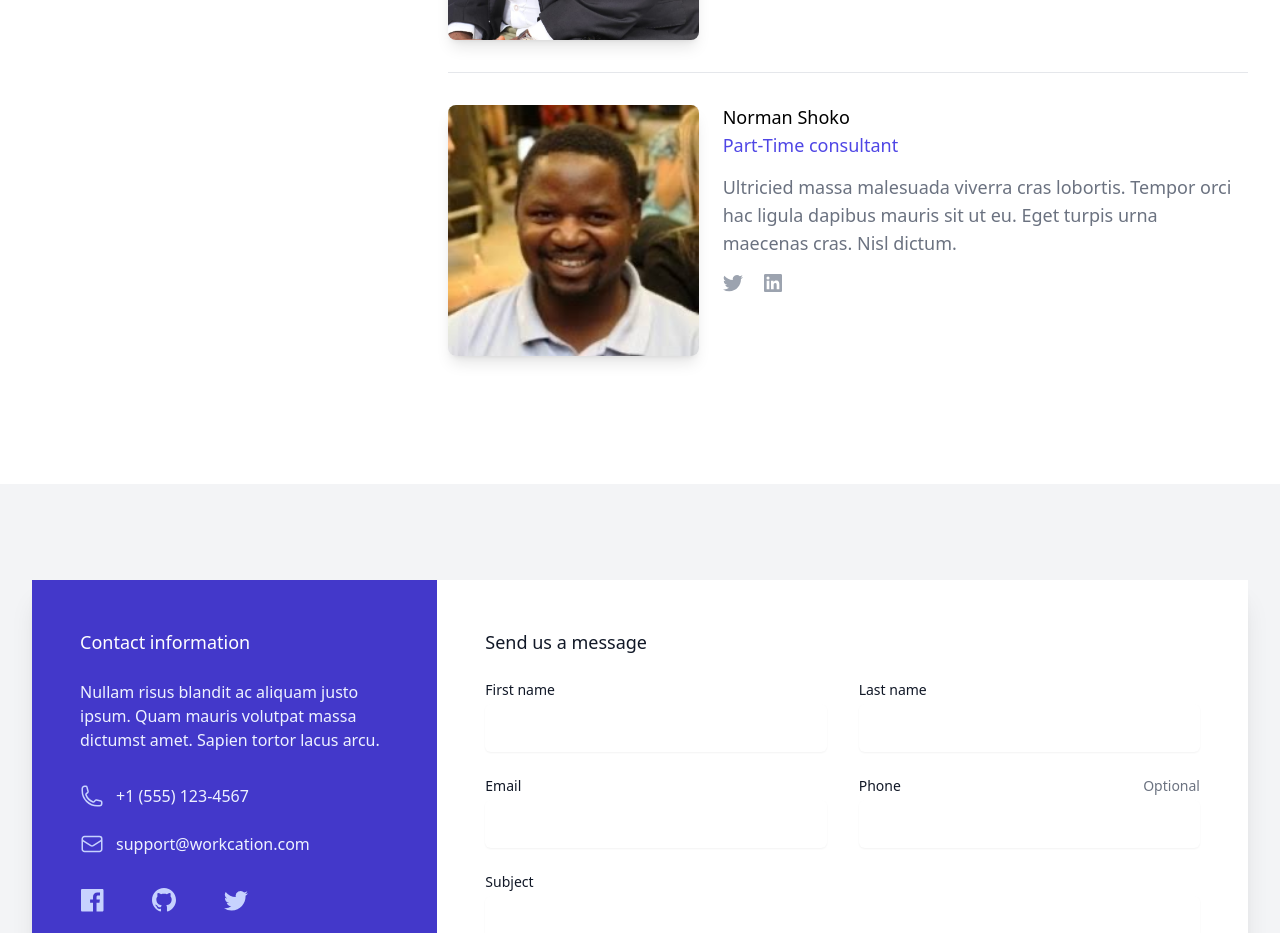
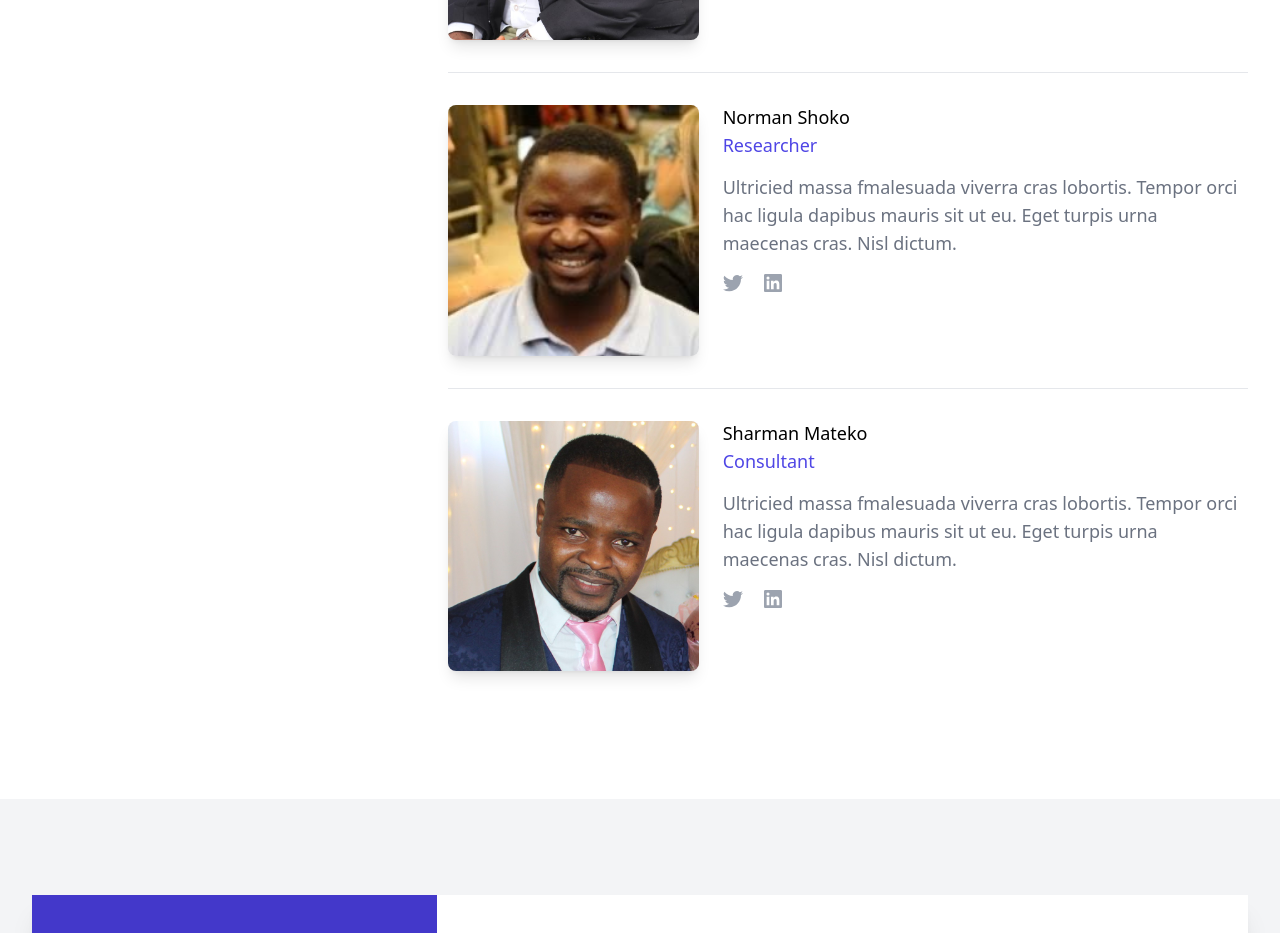
Before and after one commit to real-tanaka/ebenezer-legal-consultancy-new, a Next.js app: page / in a window 1280 px wide. Shown: the part 2860-3793 px from the top of the page. Built offline with nearby package versions, Linux system fonts and the light colour scheme.

Commit message:
added sharman to the list

```diff
--- a/app/Team.jsx
+++ b/app/Team.jsx
@@ -16,9 +16,10 @@
 */
 
 import CEO from "../images/ceo.jpg";
-import Consultant from "../images/consultant.jpg";
+import Norman from "../images/consultant.jpg";
 import Image from "next/image";
 import Victor from "../images/victor.jpg";
+import Sharman from "../images/sharman.jpg";
 
 const people = [
   {
@@ -39,9 +40,17 @@ const people = [
   },
   {
     name: "Norman Shoko ",
-    role: "Part-Time consultant",
-    imageUrl: Consultant,
-    bio: "Ultricied massa malesuada viverra cras lobortis. Tempor orci hac ligula dapibus mauris sit ut eu. Eget turpis urna maecenas cras. Nisl dictum.",
+    role: "Researcher",
+    imageUrl: Norman,
+    bio: "Ultricied massa fmalesuada viverra cras lobortis. Tempor orci hac ligula dapibus mauris sit ut eu. Eget turpis urna maecenas cras. Nisl dictum.",
+    twitterUrl: "#",
+    linkedinUrl: "#",
+  },
+  {
+    name: "Sharman Mateko ",
+    role: "Consultant",
+    imageUrl: Sharman,
+    bio: "Ultricied massa fmalesuada viverra cras lobortis. Tempor orci hac ligula dapibus mauris sit ut eu. Eget turpis urna maecenas cras. Nisl dictum.",
     twitterUrl: "#",
     linkedinUrl: "#",
   },
```
Also changed, not shown: images/sharman.jpg (added).
